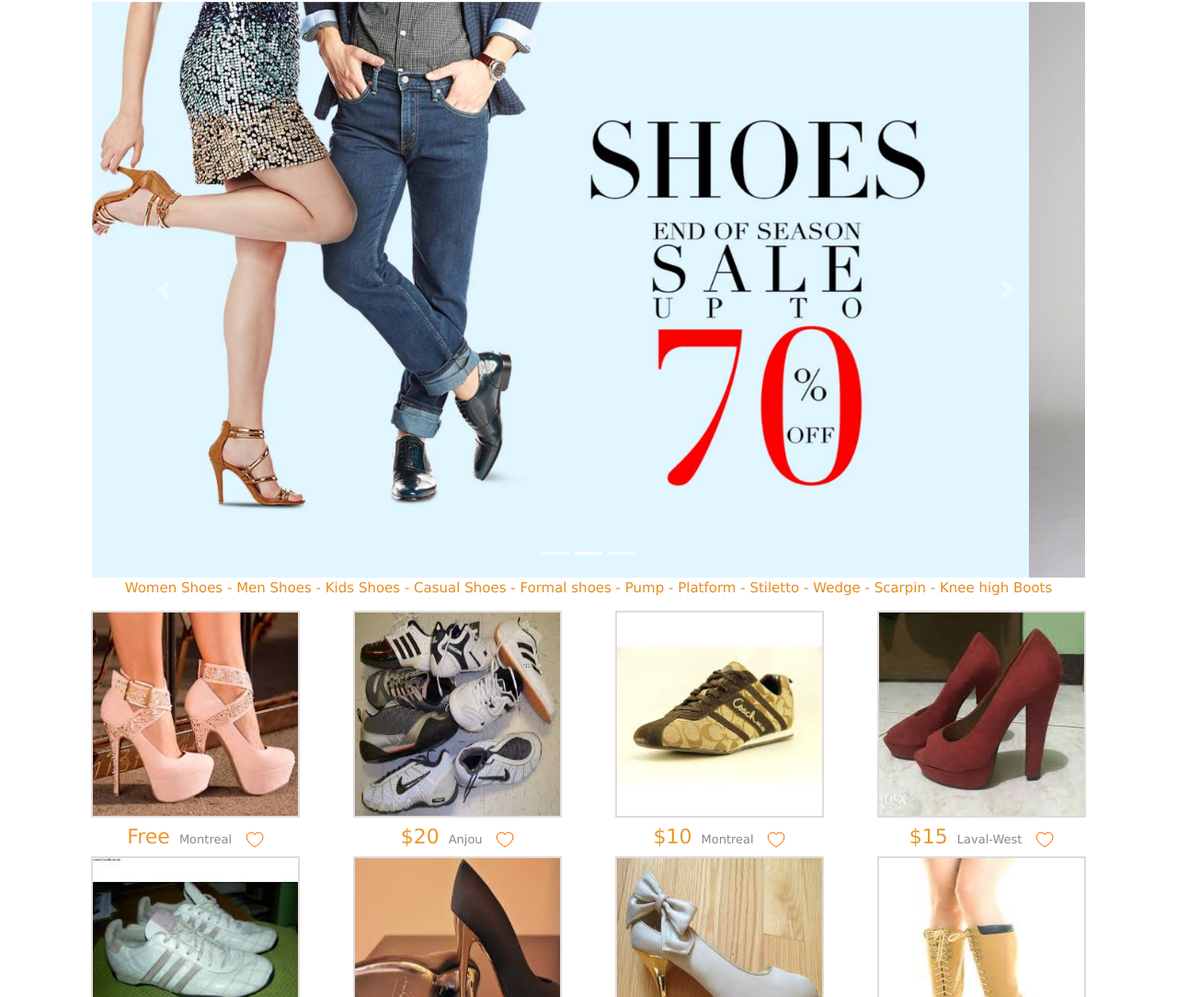
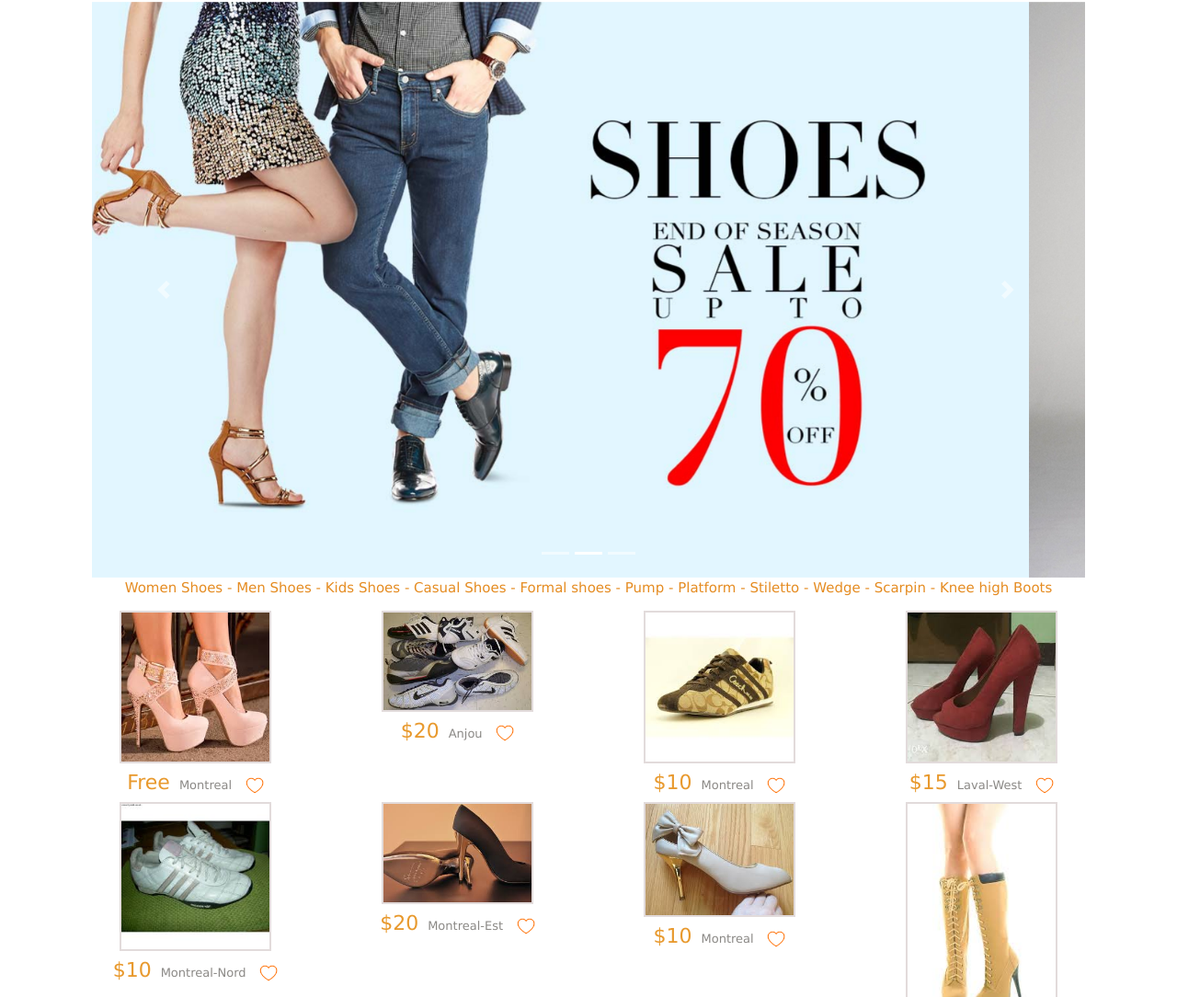
Before and after one commit to Weyller/Shoes-Best, a plain HTML site: page index.html in a window 1280 px wide. Shown: the part 216-1300 px from the top of the page at 92% size. Drawn offline with nearby package versions, Linux system fonts and the light colour scheme; no server answers; a web font is replaced by a local one.

Commit message:
7th commit - json img format

```diff
--- a/css/styles.css
+++ b/css/styles.css
@@ -1,11 +1,11 @@
 @charset "UTF-8";
 /* CSS Document */
 
-  body{
+body{
          background-color: aliceblue;
 	 	  margin: 0px;
 	  	  padding: 0px;
-
+	      font-family: 'Source Sans Pro', sans-serif;
       }
 
 #logo{
@@ -81,8 +81,9 @@ margin-bottom: 90px;
 }
 
 .gallery img{
-    height: 225px;
-    width: 227px;
+   height: 100%;
+    width: 65%;
+
 
 }
  #icon{
--- a/css/w375.css
+++ /dev/null
@@ -1,22 +0,0 @@
-@charset "UTF-8";
-/* CSS Document */
-
-  body{
-        background-color: #59E90D;
-		margin: 0px;
-	  	padding: 0px;
-
-      }
-
-.containers{
-
-	height: 400px;
-
-}
-
-
-.boxes{
-
-	width: 100%;
-
-}
--- a/css/w786.css
+++ /dev/null
@@ -1,28 +0,0 @@
-@charset "UTF-8";
-/* CSS Document */
-
-  body{
-        background-color: palevioletred;
-		margin: 0px;
-	  	padding: 0px;
-
-      }
-
-.containers{
-
-	height: 200px;
-
-}
-
-.containers.container1{
-
-	width: 100%;
-	float: none;
-
-}
-
-.containers.container2{
-
-	width: 100%;
-	float: none;
-}
```
